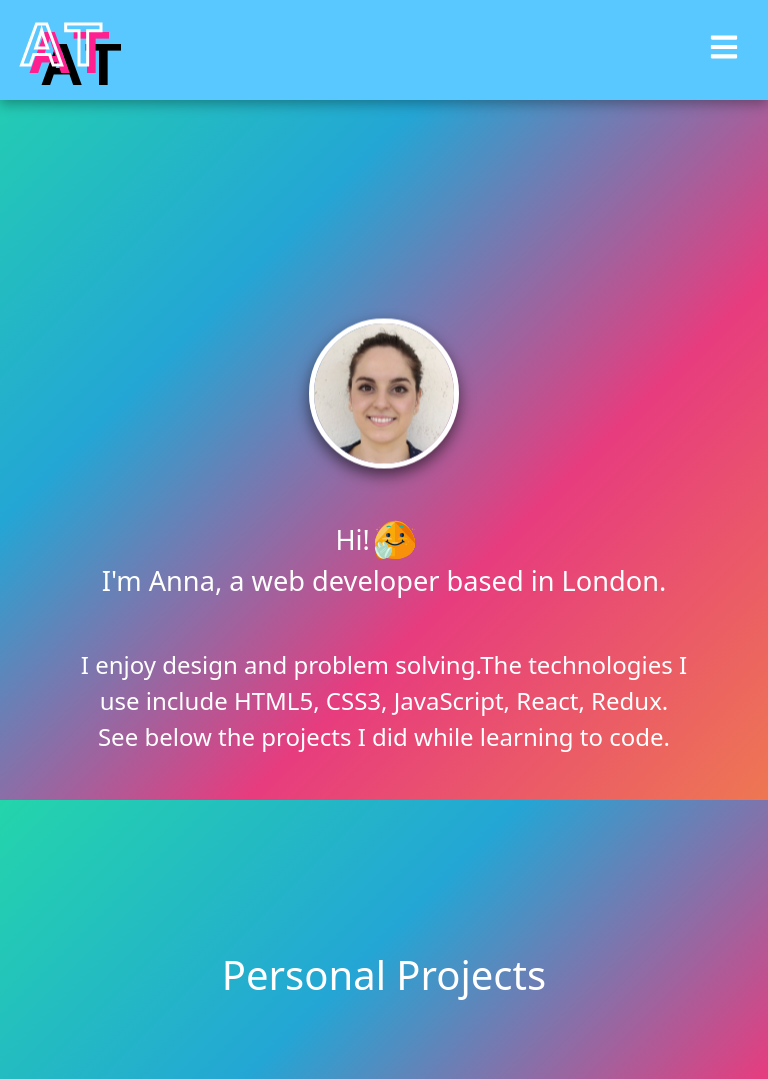
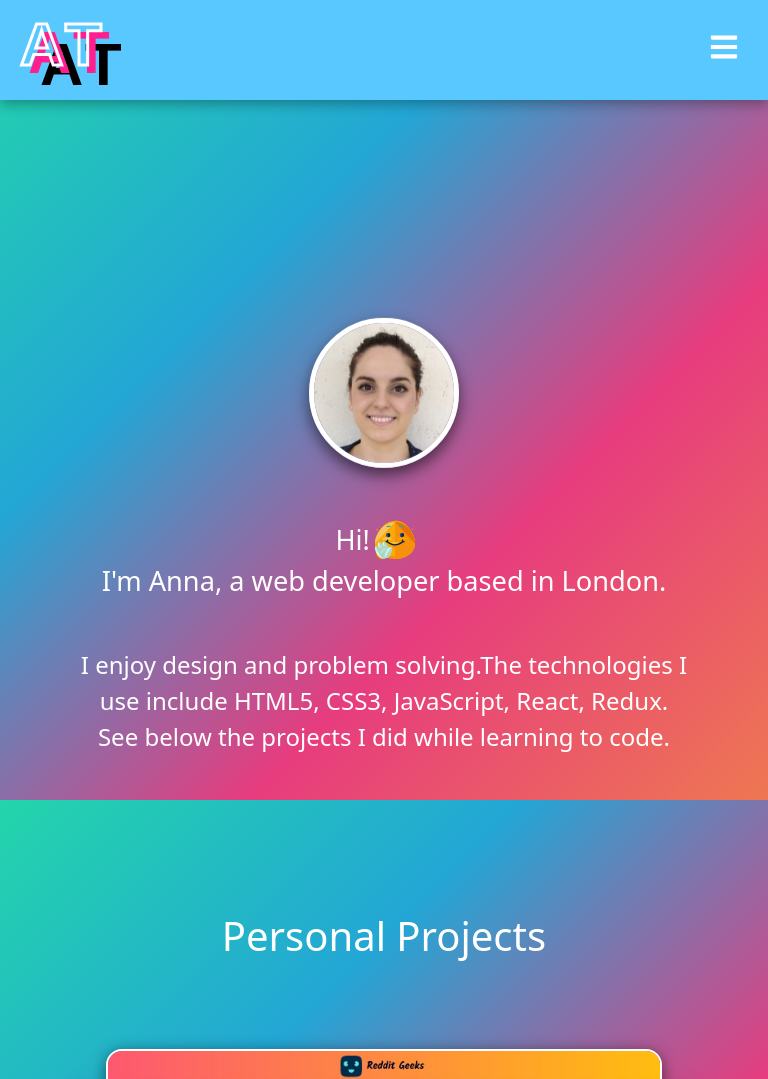
Before and after one commit to AnnaTas77/portfolio-anna, a React (Create React App) app: page / in a window 768 px wide. Shown: the top 1079 px of the page. Built offline with nearby package versions, Linux system fonts and the light colour scheme.

Commit message:
Minor CSS updates. Readme.md updates.

```diff
--- a/src/styles/contact.css
+++ b/src/styles/contact.css
@@ -10,7 +10,7 @@
 }
 
 .connect {
-    font-size: 2rem;
+    font-size: 2.5rem;
     padding: 5px;
     font-weight: 600;
 }
@@ -26,7 +26,7 @@
     font-size: 60px;
     cursor: pointer;
     color: rgba(255, 255, 255, 0.64);
-    transition: 0.5s ease-in-out;
+    transition: 0.4s ease-in-out;
 }
 
 .icon-container svg:hover {
--- a/src/styles/home.css
+++ b/src/styles/home.css
@@ -63,6 +63,7 @@
 
 .prompt {
     display: flex;
+    justify-content: center;
     font-size: 1.7rem;
     width: 50%;
     margin-bottom: 75px;
--- a/src/styles/projects.css
+++ b/src/styles/projects.css
@@ -10,12 +10,12 @@
     justify-content: center;
     align-items: center;
     flex-direction: column;
-
+    margin-top: 50px;
 }
 
 .projects .title {
     text-align: center;
-    font-size: 4rem;
+    font-size: 3rem;
     font-weight: bolder;
 }
 
@@ -238,16 +238,10 @@
         margin-bottom: -60px;
     }
 
-    .projects {
-        margin-top: 70px;
-    }
-
     .projects .title {
         font-size: 2.5rem;
-        padding: 10px;
-        margin: 5px;
         width: 85%;
-        margin: 35px;
+        margin-bottom: -25px;
     }
 
     .project-list {
```
Also changed, not shown: src/assets/PortfolioAnna.jpg (added), 1 other file (tests, documents, lock files or other folders).
